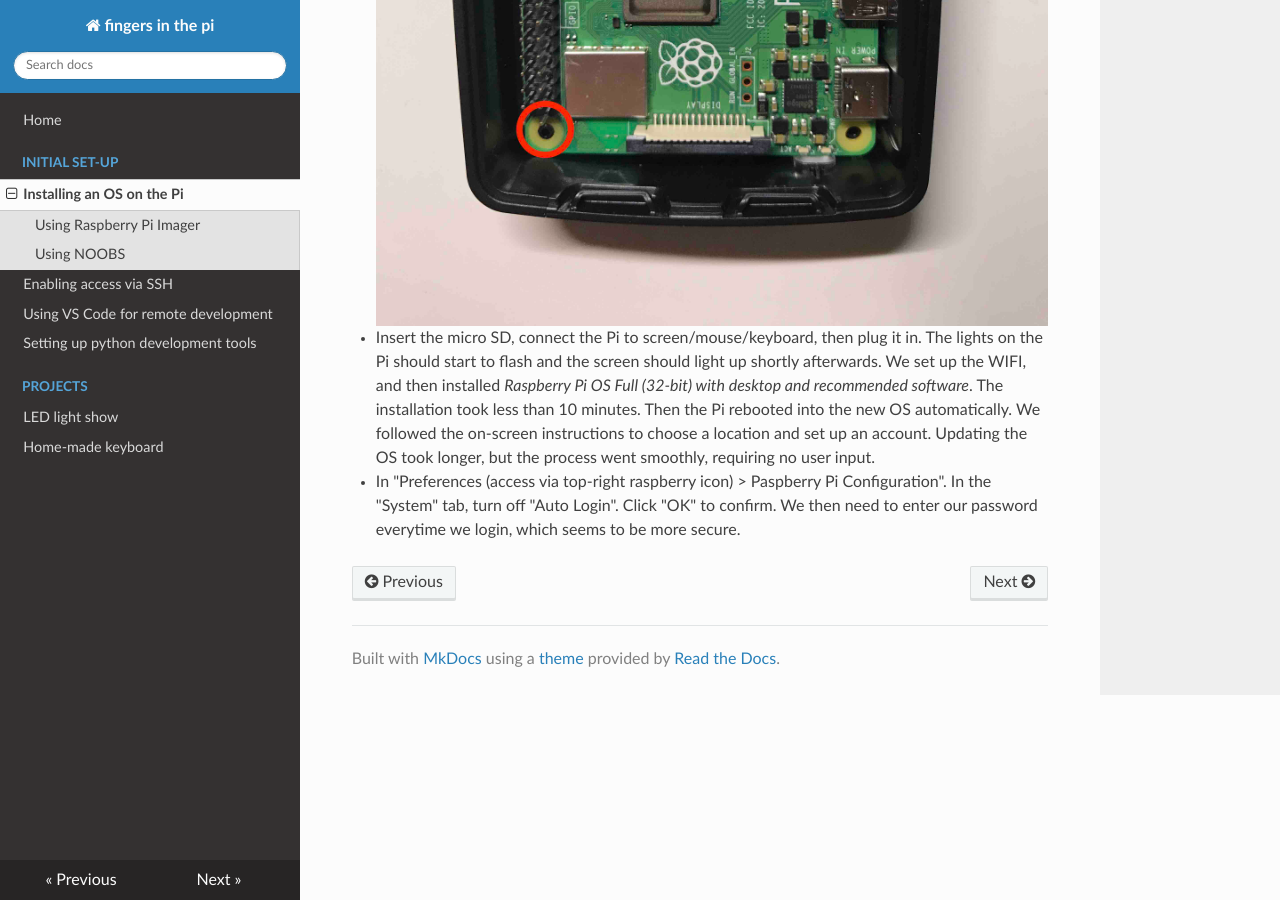
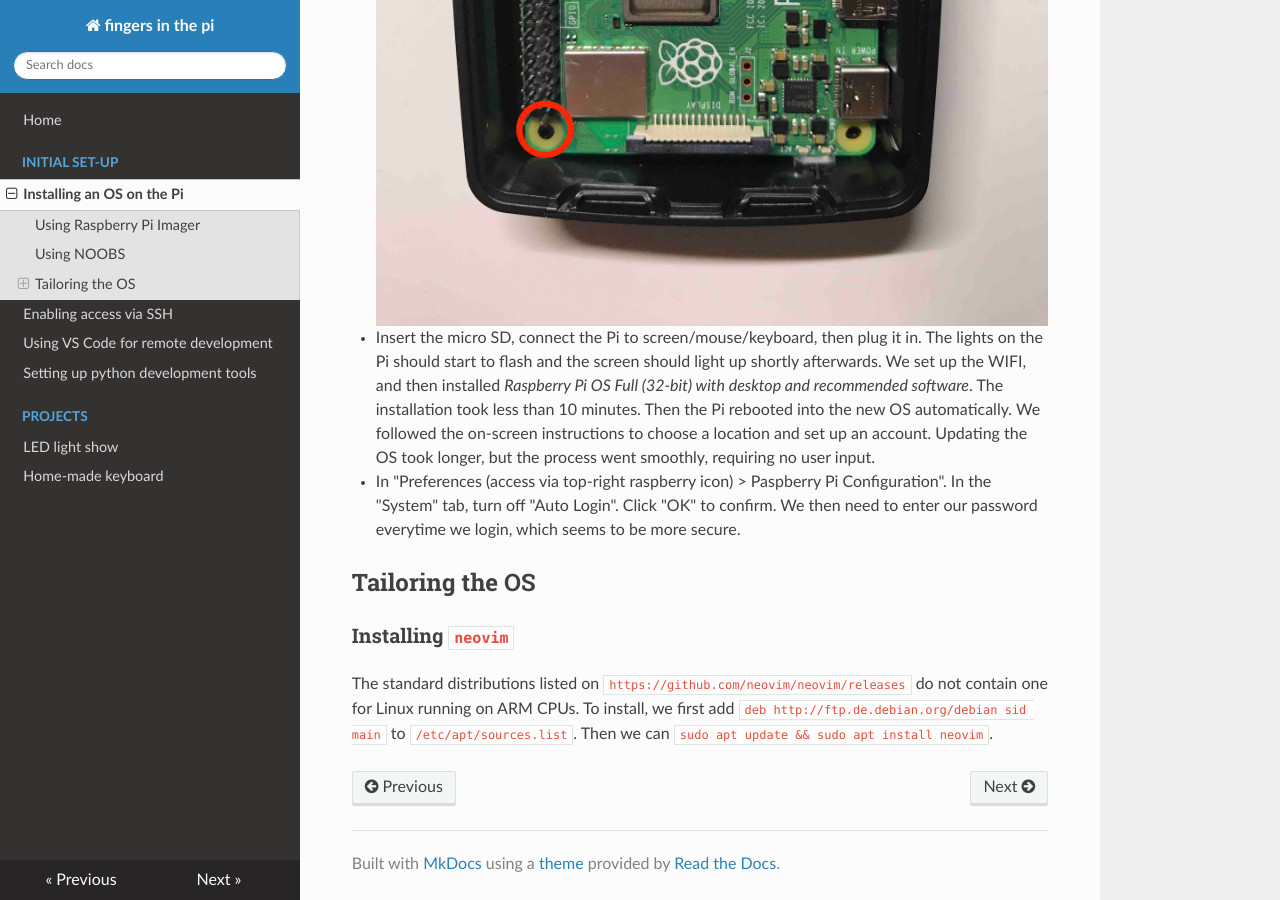
Before and after one commit to drkaizeng/fingers_in_the_pi, an MkDocs documentation site: the page built from docs/initial_setup/installing_os.md, in a window 1280 px wide and 900 px high, scrolled down 1602 px. Built offline with MkDocs 1.6.1, drawn with Linux system fonts in a browser that asks for light colours; nearby versions of some CDN libraries.

Commit message:
New notes

```diff
--- a/docs/initial_setup/installing_os.md
+++ b/docs/initial_setup/installing_os.md
@@ -18,3 +18,8 @@
 - Insert the micro SD, connect the Pi to screen/mouse/keyboard, then plug it in. The lights on the Pi should start to flash and the screen should light up shortly afterwards. We set up the WIFI, and then installed *Raspberry Pi OS Full (32-bit) with desktop and recommended software*. The installation took less than 10 minutes. Then the Pi rebooted into the new OS automatically. We followed the on-screen instructions to choose a location and set up an account. Updating the OS took longer, but the process went smoothly, requiring no user input.
 
 - In "Preferences (access via top-right raspberry icon) > Paspberry Pi Configuration". In the "System" tab, turn off "Auto Login".  Click "OK" to confirm. We then need to enter our password everytime we login, which seems to be more secure.
+
+
+## Tailoring the OS
+### Installing `neovim`
+The standard distributions listed on `https://github.com/neovim/neovim/releases` do not contain one for Linux running on ARM CPUs. To install, we first add `deb http://ftp.de.debian.org/debian sid main` to `/etc/apt/sources.list`. Then we can `sudo apt update && sudo apt install neovim`.
```
